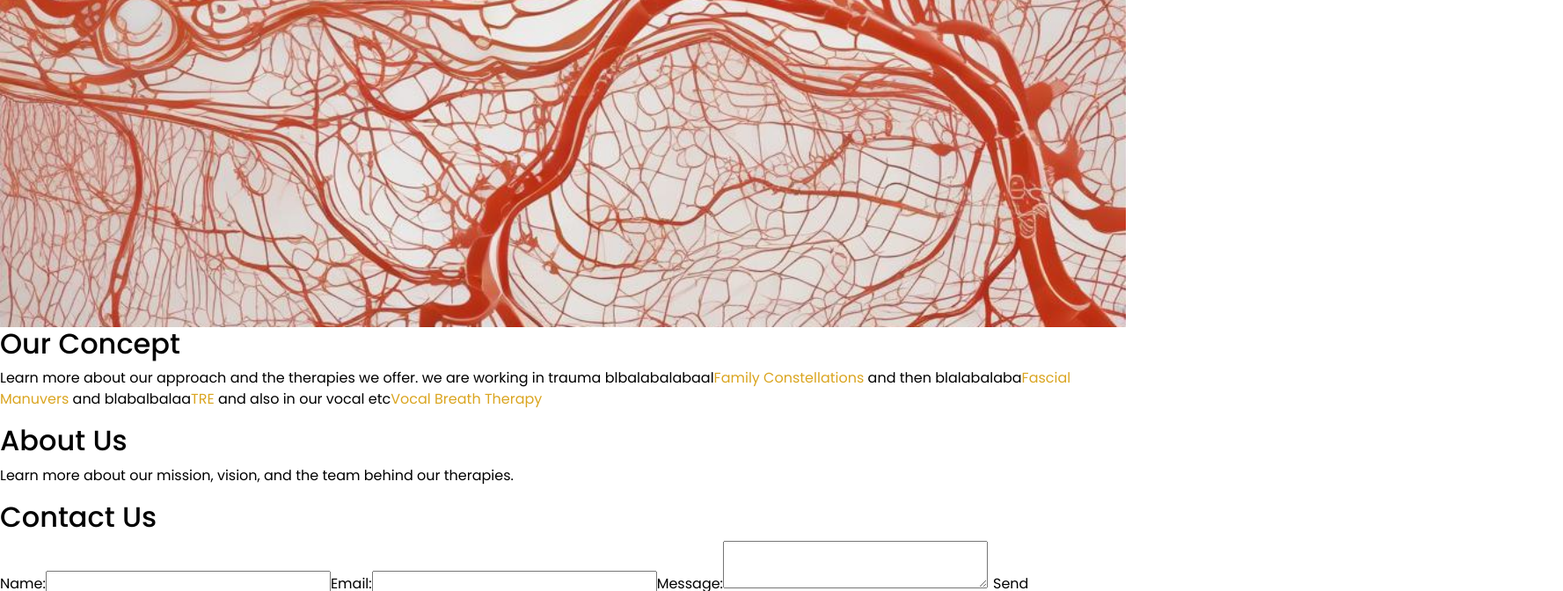
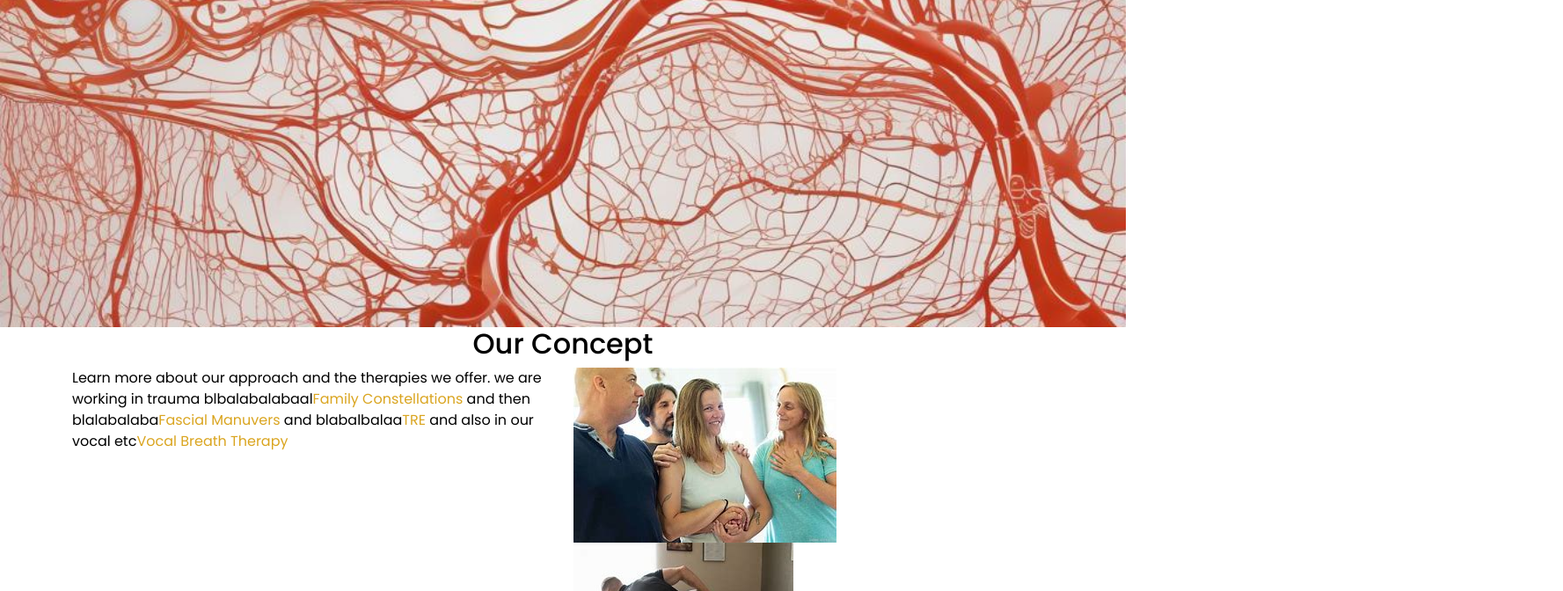
Before and after one commit to margaritaherazo/polymorph, a React (Create React App) app: page / in a window 1280 px wide. Shown: the part 428-1100 px from the top of the page at 88% size, 1777 px wide, since content can reach past the window. Built offline with nearby package versions, Linux system fonts and the light colour scheme.

Commit message:
setingup concept component

```diff
--- a/src/components/Concept.js
+++ b/src/components/Concept.js
@@ -4,8 +4,10 @@
 
 function Concept() {
   return (
-    <section id="concept">
-      <h2>Our Concept</h2>
+    <section id="concept" className="container">
+      <h2 className="text-center">Our Concept</h2>
+      <div className="row">
+        <div className="col-md-6">
       <p>Learn more about our approach and the therapies we offer.
        we are working in trauma blbalabalabaal
       <Link to="/familyconst">Family Constellations</Link> and then blalabalaba
@@ -14,7 +16,23 @@
         <Link to="/vocalbreath">Vocal Breath Therapy</Link>
 
       </p>
-      {/* Add photos or other content here */}
+      </div>
+
+      <div className="col-md-6">
+        <div className="image-item">
+          <img src="/assets/imgs/family.jfif" alt="Family Constellations" />
+        </div>
+        <div className="image-item">
+          <img src="/assets/imgs/fascial.jfif" alt="Fascial Manuvers" />
+        </div>
+        <div className="image-item">
+          <img src="/assets/imgs/tre.jpg" alt="TRE" />
+        </div>
+        <div className="image-item">
+          <img src="/assets/imgs/breath.jfif" alt="Vocal Breath Therapy" />
+        </div>
+      </div>
+      </div>
     </section>
   );
 }
```
